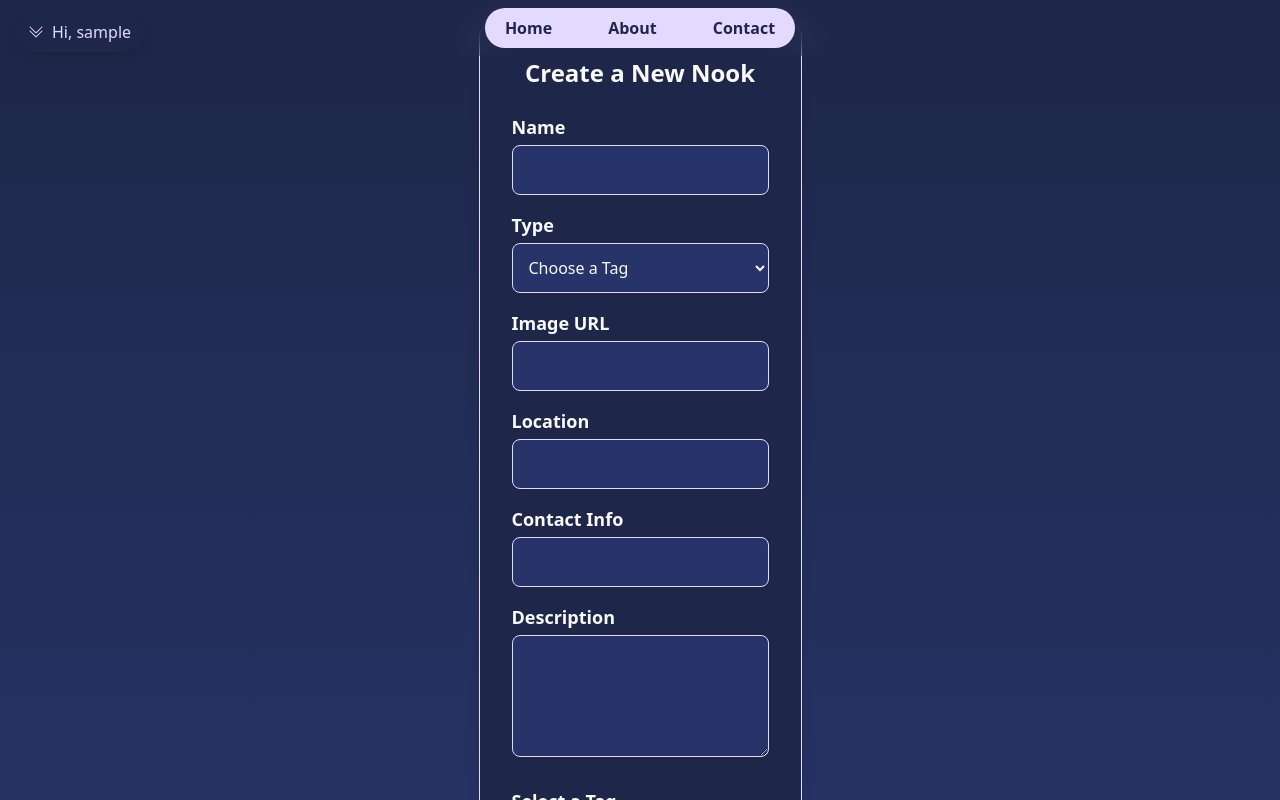
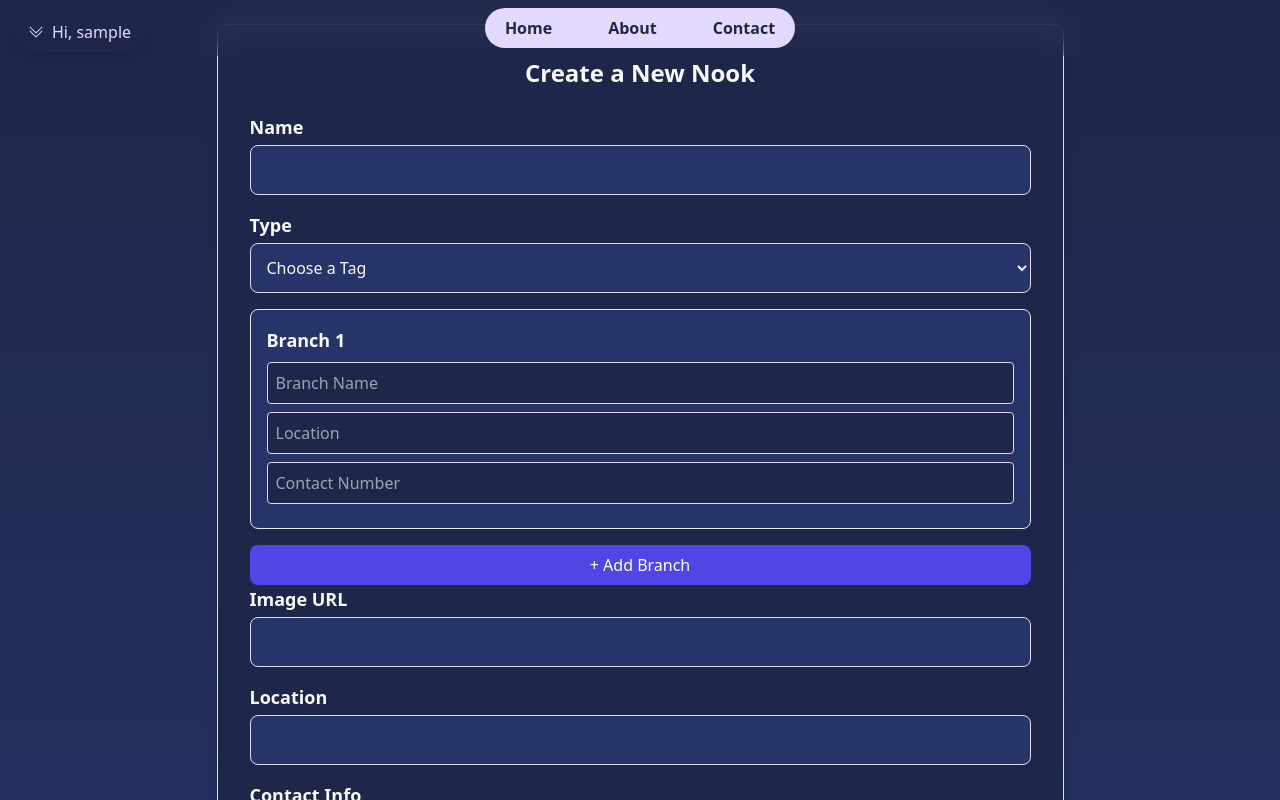
Before and after one commit to Junaidadams/nooks, a React (Vite) app: page /new-nook in a window 1280 px wide. Shown: the top 800 px of the page. Built offline with nearby package versions, Linux system fonts and the light colour scheme; sample sign-in values are in the browser's storage.

Commit message:
Changes to new nook form - added branch functionality

```diff
--- a/src/pages/NewNook.jsx
+++ b/src/pages/NewNook.jsx
@@ -8,6 +8,10 @@ const NewNook = () => {
   const [success, setSuccess] = useState(false);
   const [isLoading, setIsLoading] = useState(false);
   const [complete, setComplete] = useState(false);
+  const [selectedTag, setSelectedTag] = useState("");
+  const [branches, setBranches] = useState([
+    { location: "", name: "", contactNumber: "" },
+  ]);
 
   const handleSubmit = async (e) => {
     e.preventDefault();
@@ -16,6 +20,7 @@ const NewNook = () => {
     setError("");
 
     const formData = new FormData(e.target);
+    formData.append("branches", JSON.stringify(branches));
 
     try {
       const res = await apiRequest.post(
@@ -31,7 +36,16 @@ const NewNook = () => {
       setComplete(true);
     }
   };
-  const [selectedTag, setSelectedTag] = useState("");
+
+  const handleBranchChange = (index, field, value) => {
+    const updatedBranches = [...branches];
+    updatedBranches[index][field] = value;
+    setBranches(updatedBranches);
+  };
+
+  const addBranch = () => {
+    setBranches([...branches, { location: "", name: "", contactNumber: "" }]);
+  };
 
   return (
     <div className="flex min-h-screen bg-gradient-to-b from-space-cadet to-delft-blue -mt-[56px] flex-col p-6">
@@ -70,13 +84,55 @@ const NewNook = () => {
             className="w-full p-3 rounded-lg bg-delft-blue border border-periwinkle focus:outline-none focus:ring-2 focus:ring-indigo-500"
           >
             <option value="">Choose a Tag</option>
-            {nookTypes.map((type) => (
-              <option key={type.name} value={type.name}>
-                {type.name}
+            {nookTypes.map(({ key, name, icon: Icon }) => (
+              <option key={name} value={name}>
+                <Icon />
+                {name}
               </option>
             ))}
           </select>
         </div>
+
+        {/* Branches */}
+        {branches.map((branch, index) => (
+          <div key={index} className="mb-4 border p-4 rounded-lg bg-delft-blue">
+            <h3 className="text-lg font-semibold mb-2">Branch {index + 1}</h3>
+            <input
+              type="text"
+              placeholder="Branch Name"
+              value={branch.name}
+              onChange={(e) =>
+                handleBranchChange(index, "name", e.target.value)
+              }
+              className="w-full p-2 mb-2 rounded bg-space-cadet border border-periwinkle"
+            />
+            <input
+              type="text"
+              placeholder="Location"
+              value={branch.location}
+              onChange={(e) =>
+                handleBranchChange(index, "location", e.target.value)
+              }
+              className="w-full p-2 mb-2 rounded bg-space-cadet border border-periwinkle"
+            />
+            <input
+              type="text"
+              placeholder="Contact Number"
+              value={branch.contactNumber}
+              onChange={(e) =>
+                handleBranchChange(index, "contactNumber", e.target.value)
+              }
+              className="w-full p-2 mb-2 rounded bg-space-cadet border border-periwinkle"
+            />
+          </div>
+        ))}
+        <button
+          type="button"
+          onClick={addBranch}
+          className="w-full p-2 bg-indigo-600 text-white rounded-lg hover:bg-indigo-700"
+        >
+          + Add Branch
+        </button>
 
         {/* Image URL */}
         <div className="mb-4">
--- a/src/pages/ProfilePage.jsx
+++ b/src/pages/ProfilePage.jsx
@@ -31,9 +31,9 @@ const ProfilePage = () => {
               <p className="text-ghost-white font-thin">Profile view</p>
             </div>
           </div>
-          <div>
+          <div className="sm:my-auto sm:ml-auto">
             <button className="bg-periwinkle px-2 py-1 rounded-md">
-              submit
+              Change
             </button>
           </div>
         </div>
```
